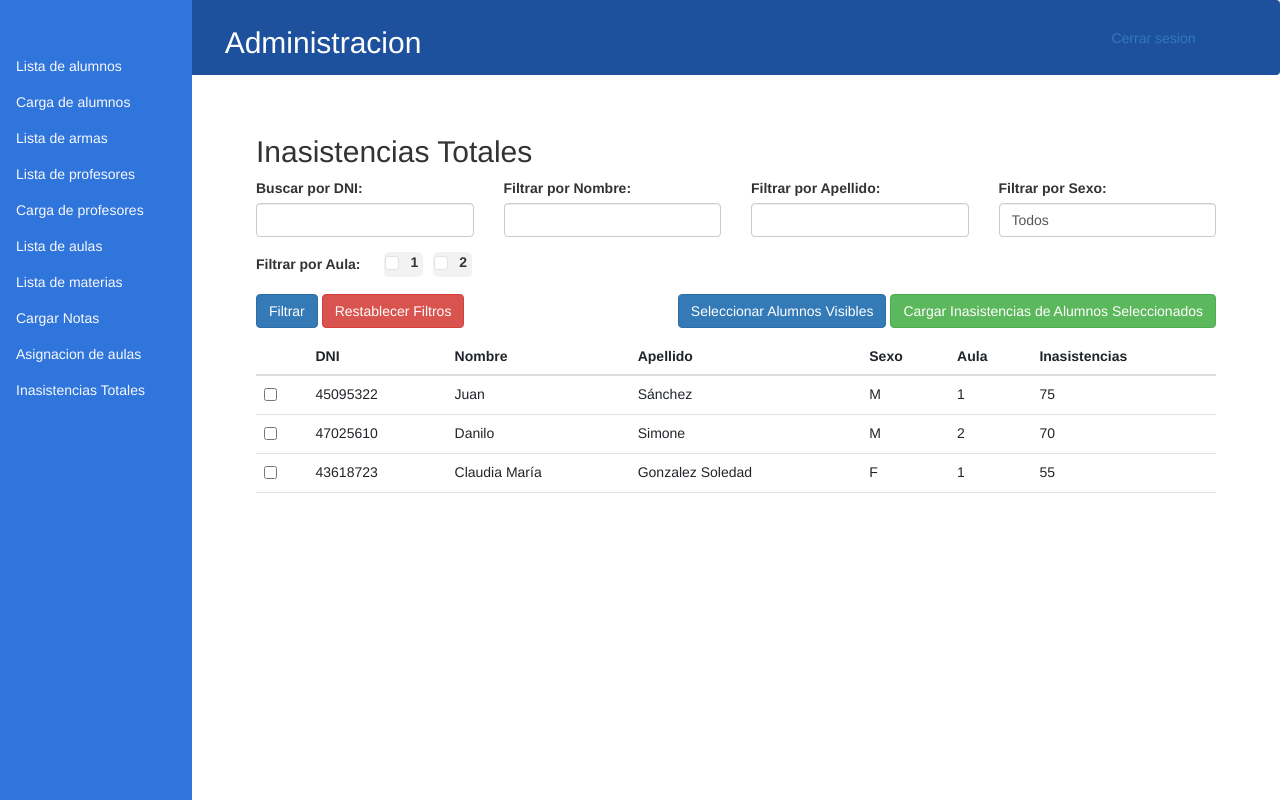
After one commit to LauRizzo20/sist_policia, a PHP site: page /inasistencias_totales.php in a window 1280 px wide. The commit adds this page. Run offline with PHP 8.4, Linux system fonts and the light colour scheme; a user stored in the database is signed in; data comes from the database, SQL or seed files in the repository; both versions use the stored data as it was after the commit.

Commit message:
Funcionalidad inasistencias + fix nueva db
* Fix: alert guardar Nota + Error GET + DB sexo_almn

* db ai id_almn + inasist. up inasist + filtro almn

* inasistencias_totales.php a header.php + fix

---------

Co-authored-by: KrancoConF <franco.rodriguez.gallipoli@gmail.com>

```diff
--- a/css/style.css
+++ b/css/style.css
@@ -19,3 +19,20 @@
 .center2{
     margin: 0 auto;
 }
+
+.form-check-inline {
+    background-color: #f2f2f2;
+    border-radius: 5px;
+}
+
+.form-check-inline:hover {
+    background-color: #d9d9d9;
+    transition: background-color 0.3s ease;
+}
+
+.form-check-label{
+    padding-right: 5px;
+    padding-left: 5px;
+    user-select: none;
+    cursor: pointer;
+}
--- a/dashboard.php
+++ b/dashboard.php
@@ -46,7 +46,7 @@ include('db_config.php');
         $dni = $row['dni_almn'];
     ?>
     <tr>
-      <td><?php echo $row['nom_almn'].' '.$row['apell_almn']; ?></td>
+      <td><?php echo $row['nombre_almn'].' '.$row['apellido_almn']; ?></td>
       <td>
         <button id="<?php echo $dni; ?>" value="<?php echo $dni; ?>" class="btn btn-success open">Ver info</button>
       </td>
--- /dev/null
+++ b/filtrar_alumnos.php
@@ -0,0 +1,68 @@
+<?php
+include('db_config.php');
+
+if ($_SERVER['REQUEST_METHOD'] === 'POST') {
+    $dni = isset($_POST['dni']) ? mysqli_real_escape_string($conn, $_POST['dni']) : '';
+    $nombre = isset($_POST['nombre']) ? mysqli_real_escape_string($conn, $_POST['nombre']) : '';
+    $apellido = isset($_POST['apellido']) ? mysqli_real_escape_string($conn, $_POST['apellido']) : '';
+    $sexo = isset($_POST['sexo']) ? mysqli_real_escape_string($conn, $_POST['sexo']) : '';
+    $aulas = isset($_POST['aulas']) ? $_POST['aulas'] : array();
+
+    $sql = "SELECT * FROM alumnos WHERE 1";
+
+    // Agregar condiciones de filtro según los valores proporcionados
+    if (!empty($dni)) {
+        $sql .= " AND dni_almn = '$dni'";
+    }
+    if (!empty($nombre)) {
+        $sql .= " AND nombre_almn LIKE '%$nombre%'";
+    }
+    if (!empty($apellido)) {
+        $sql .= " AND apellido_almn LIKE '%$apellido%'";
+    }
+    if (!empty($sexo)) {
+        $sql .= " AND sexo_almn = '$sexo'";
+    }
+    if (!empty($aulas)) {
+        $aulasString = implode(",", $aulas);
+        $sql .= " AND id_aula IN ($aulasString)";
+    }
+
+    $result = mysqli_query($conn, $sql);
+
+    if ($result) {
+        while ($row = mysqli_fetch_assoc($result)) {
+            $aulaId = $row['id_aula'];
+
+            // Obtener el número de aula correspondiente a la ID de aula
+            $query_aula = mysqli_query($conn, "SELECT nro_aula FROM aula WHERE id_aula = $aulaId");
+            $row_aula = mysqli_fetch_assoc($query_aula);
+            $nroAula = $row_aula['nro_aula'];
+
+            // Imprimir los datos (puedes ajustar esto según tu estructura de HTML)
+            echo '<tr>';
+            echo '<td>' . $row['dni_almn'] . '</td>';
+            echo '<td>' . $row['nombre_almn'] . '</td>';
+            echo '<td>' . $row['apellido_almn'] . '</td>';
+            echo '<td>' . $row['sexo_almn'] . '</td>';
+            echo '<td>' . $nroAula . '</td>';
+            echo '<td class="inasistencias-td">'; // Nueva celda para inasistencias
+
+            // Lógica para obtener e imprimir las inasistencias
+            $dniAlumno = $row['dni_almn'];
+            $query_inasistencias = mysqli_query($conn, "SELECT inasistencias_totales FROM inasistencias WHERE dni_almn = $dniAlumno");
+            $row_inasistencias = mysqli_fetch_assoc($query_inasistencias);
+            $inasistencias = isset($row_inasistencias['inasistencias_totales']) ? $row_inasistencias['inasistencias_totales'] : 0;
+
+            echo '<span class="inasistencias-text">' . $inasistencias . '</span>';
+            echo '</td>';
+            echo '</tr>';
+
+        }
+    } else {
+        echo "Error en la consulta: " . mysqli_error($conn);
+    }
+
+    mysqli_close($conn);
+}
+?>
--- a/header.php
+++ b/header.php
@@ -14,7 +14,7 @@ include('session.php');
             <a class="link-offset-2 link-underline link-underline-opacity-0 text-light" href="lista_materias.php"><div class="w3-bar-item w3-button">Lista de materias</div></a>
             <a class="link-offset-2 link-underline link-underline-opacity-0 text-light" href="materia_notas.php"><div class="w3-bar-item w3-button">Cargar Notas</div></a>
             <a class="link-offset-2 link-underline link-underline-opacity-0 text-light" href="asignacion_form.php"><div class="w3-bar-item w3-button">Asignacion de aulas</div></a>
-
+            <a class="link-offset-2 link-underline link-underline-opacity-0 text-light" href="inasistencias_totales.php"><div class="w3-bar-item w3-button">Inasistencias Totales</div></a>
 
         </div>
     </div>
--- /dev/null
+++ b/inasistencias_totales.php
@@ -0,0 +1,107 @@
+<?php
+include('db_config.php');
+?>
+
+<!DOCTYPE html>
+<html lang="en">
+
+<head>
+    <meta charset="UTF-8">
+    <meta http-equiv="X-UA-Compatible" content="IE=edge">
+    <meta name="viewport" content="width=device-width, initial-scale=1.0">
+    <link rel="stylesheet" href="css/style.css">
+    <link href="css/bootstrap-glyphicons.css" rel="stylesheet">
+    <link href="css/bootstrap.min.css" rel="stylesheet">
+    <link rel="stylesheet" href="css/w3.css">
+    <link rel="stylesheet" href="https://maxcdn.bootstrapcdn.com/bootstrap/3.4.0/css/bootstrap.min.css">
+    <title>Administración Policía</title>
+</head>
+
+<body>
+    <?php include('header.php'); ?>
+
+    <div style="margin-left:20%; margin-right: 5%;">
+        <h2>Inasistencias Totales</h2>
+        <div class="row">
+    <!-- Filtrar por DNI -->
+    <div class="col-md-3 form-group">
+        <label for="filtroDNI">Buscar por DNI:</label>
+        <input type="text" class="form-control" id="filtroDNI">
+    </div>
+
+    <!-- Filtrar por Nombre -->
+    <div class="col-md-3 form-group">
+        <label for="filtroNombre">Filtrar por Nombre:</label>
+        <input type="text" class="form-control" id="filtroNombre">
+    </div>
+
+    <!-- Filtrar por Apellido -->
+    <div class="col-md-3 form-group">
+        <label for="filtroApellido">Filtrar por Apellido:</label>
+        <input type="text" class="form-control" id="filtroApellido">
+    </div>
+
+    <!-- Filtrar por Sexo -->
+    <div class="col-md-3 form-group">
+        <label for="filtroSexo">Filtrar por Sexo:</label>
+        <select class="form-control" id="filtroSexo">
+            <option value="">Todos</option>
+            <option value="M">Masculino</option>
+            <option value="F">Femenino</option>
+        </select>
+    </div>
+</div>
+
+<!-- Filtrar por Aula -->
+<div class="form-group">
+    <label for="filtroAula">Filtrar por Aula:</label>
+    <div class="checkbox-inline">
+        <?php
+        // Obtener la lista de aulas
+        $query_aulas = "SELECT * FROM aula";
+        $result_aulas = mysqli_query($conn, $query_aulas);
+
+        if ($result_aulas) {
+            while ($row_aula = mysqli_fetch_assoc($result_aulas)) {
+                echo '<div class="form-check form-check-inline">';
+                echo '<input type="checkbox" class="form-check-input" id="filtroAula' . $row_aula['id_aula'] . '" value="' . $row_aula['id_aula'] . '">';
+                echo '<label class="form-check-label" for="filtroAula' . $row_aula['id_aula'] . '">' . $row_aula['nro_aula'] . '</label>';
+                echo '</div>';
+            }
+        }
+        ?>
+    </div>
+</div>
+
+
+        <button type="button" class="btn btn-primary" id="btnFiltrar">Filtrar</button>
+        <button type="button" class="btn btn-danger" id="resetFiltros">Restablecer Filtros</button>
+        <div class="pull-right">
+            <button class="btn btn-primary" id="seleccionarAlumnos">Seleccionar Alumnos Visibles</button>
+            <button class="btn btn-success" id="cargarInasistencias">Cargar Inasistencias de Alumnos Seleccionados</button>
+        </div>
+
+        <table class="table mt-3" style="margin-bottom: 150px" id="tablaAlumnos">
+            <thead>
+                <tr>
+                    <th></th>
+                    <th>DNI</th>
+                    <th>Nombre</th>
+                    <th>Apellido</th>
+                    <th>Sexo</th>
+                    <th>Aula</th>
+                    <th>Inasistencias</th>
+                </tr>
+            </thead>
+            <tbody  id="tablaAlumnos">
+                <!-- Contenido de la tabla cargado dinámicamente con jQuery -->
+            </tbody>
+        </table>
+    </div>
+
+    <script src="js/jquery.min.js"></script>
+    <script src="js/sweetalert.min.js"></script>
+    <script src="js/filtrar_alumnos.js"></script>
+</body>
+
+</html>
--- /dev/null
+++ b/js/filtrar_alumnos.js
@@ -0,0 +1,82 @@
+$(document).ready(function () {
+    // Función para cargar dinámicamente la tabla de alumnos
+    function cargarTablaAlumnos(filtros) {
+        $.ajax({
+            type: 'POST',
+            url: 'filtrar_alumnos.php',
+            data: filtros,
+            dataType: 'html',
+            success: function (response) {
+                $('#tablaAlumnos tbody').html(response);
+
+                $('#tablaAlumnos tbody tr').each(function () {
+                    $(this).prepend('<td><input type="checkbox" class="alumno-checkbox" data-id="' + $(this).find('td:first-child').text() + '"></td>');
+                });
+
+            },
+            error: function (error) {
+                console.log(error);
+            }
+        });
+    }
+
+    // Evento de clic en el botón de filtrar
+    $('#btnFiltrar').click(function () {
+        var filtros = {
+            dni: $('#filtroDNI').val(),
+            nombre: $('#filtroNombre').val(),
+            apellido: $('#filtroApellido').val(),
+            sexo: $('#filtroSexo').val(),
+            aulas: $('input[id^="filtroAula"]:checked').map(function () {
+                return $(this).val();
+            }).get()
+        };
+
+        cargarTablaAlumnos(filtros);
+    });
+
+    $("#resetFiltros").click(function () {
+        // Vaciar los campos de input
+        $("#dni, #nombre, #apellido").val('');
+
+        // Establecer los selects en la primera opción
+        $("#sexo, #aulas").val('');
+
+        // Desmarcar todas las checkboxes
+        $("input[type='checkbox']").prop('checked', false);
+
+        // Llamar a la función para cargar la tabla con los filtros restablecidos
+        cargarTablaAlumnos();
+    });
+
+    // Evento para seleccionar/deseleccionar todos los checkboxes de alumnos
+    $('#seleccionarAlumnos').click(function () {
+        // Verificar si al menos una checkbox de alumno está deseleccionada
+        var algunaDeseleccionada = $('input[type="checkbox"].alumno-checkbox:not(:checked)').length > 0;
+
+        // Seleccionar todas las checkboxes de alumno si al menos una está deseleccionada
+        // De lo contrario, deseleccionar todas las checkboxes de alumno
+        $('input[type="checkbox"].alumno-checkbox').prop('checked', algunaDeseleccionada);
+    });
+
+    $('#cargarInasistencias').click(function () {
+        var alumnosSeleccionados = [];
+
+        // Obtener DNI de alumnos seleccionados
+        $('input[type="checkbox"].alumno-checkbox:checked').each(function () {
+            alumnosSeleccionados.push($(this).data('id'));
+        });
+
+        // Lógica para cargar inasistencias de alumnos seleccionados
+        if (alumnosSeleccionados.length > 0) {
+            // Redirigir a lista_inasistencias.php y pasar datos por POST
+            window.location.href = 'lista_inasistencias.php?alumnosSeleccionados=' + JSON.stringify(alumnosSeleccionados);
+        } else {
+            // No hay alumnos seleccionados, mostrar un mensaje o realizar la lógica necesaria
+            alert('No se han seleccionado alumnos.');
+        }
+    });
+
+    // Cargar la tabla de alumnos al cargar la página
+    cargarTablaAlumnos({});
+});
```
Also changed, not shown: BD29-11.sql (+81 -7 lines), cargar_inasistencias.php (added, +44 -0 lines), js/cargar_inasistencias.js (added, +87 -0 lines), js/modal_notas.js (+4 -5 lines), lista_inasistencias.php (added, +64 -0 lines), lista_notas_por_materia.php (+33 -9 lines), obtener_inasistencias.php (added, +35 -0 lines).
